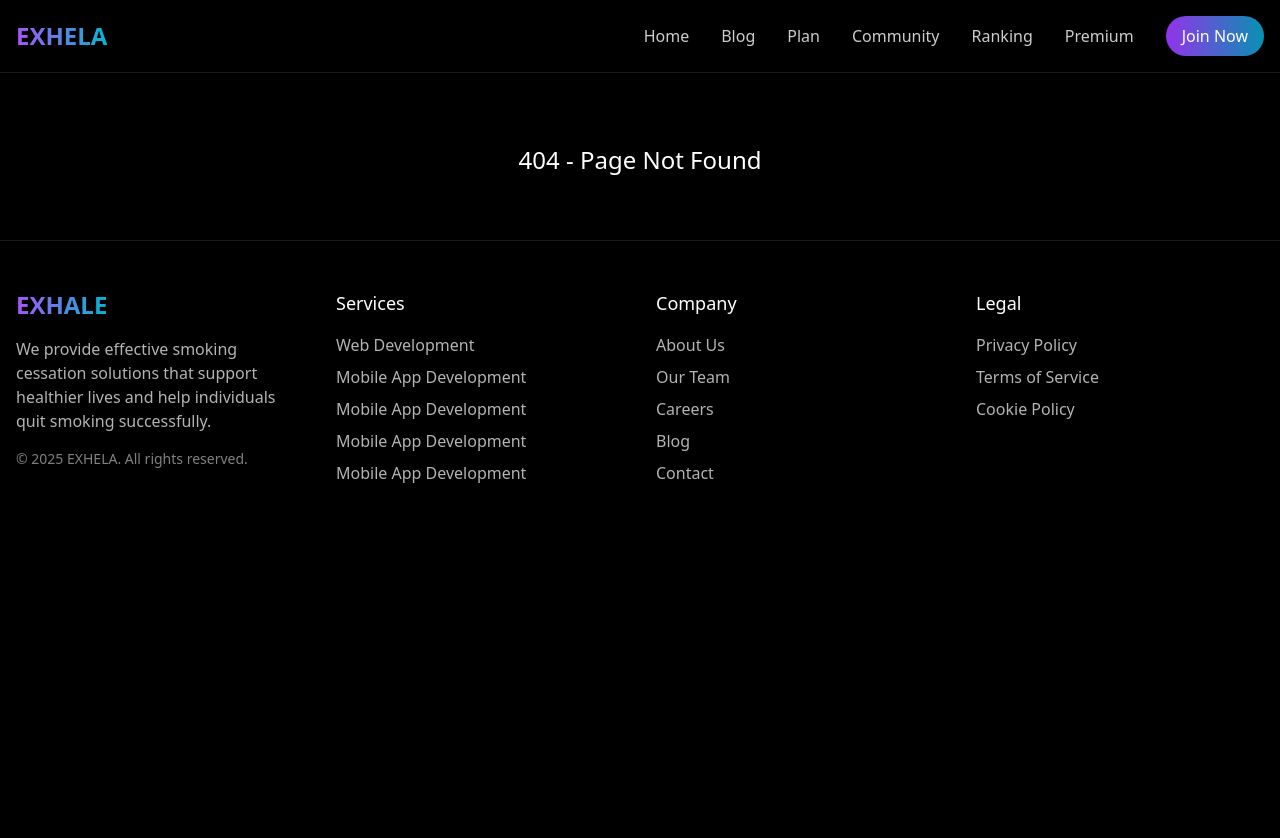
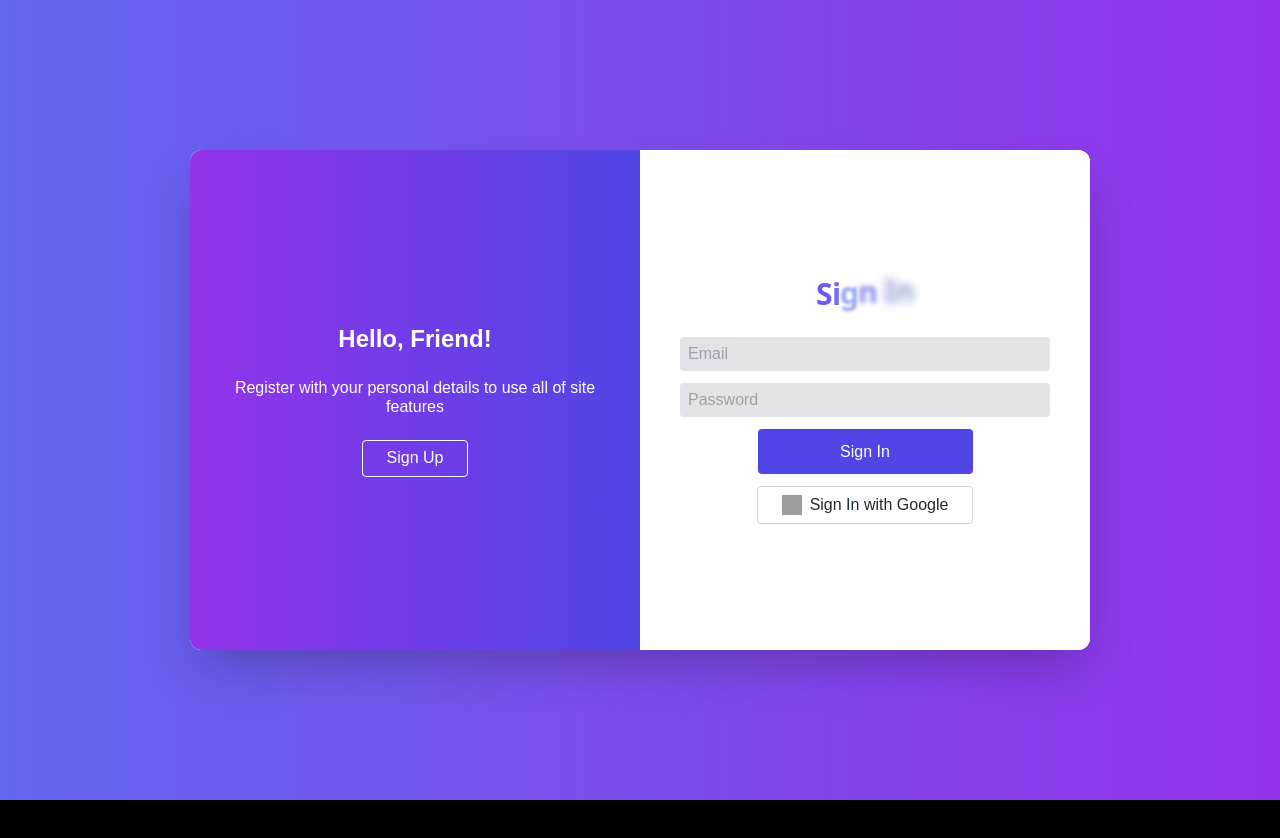
Before and after one commit to Vuong-king/FrontEnd_Smoking_Cessation, a React (Vite) app: page /login in a window 1280 px wide. Shown: the top 838 px of the page. After the commit the page ends 800 px from the top, so only its background shows below. Built offline with nearby package versions, Linux system fonts and the light colour scheme; grey boxes are pictures that could not be loaded.

Commit message:
AuthContainer - Sign In and Sign Up

```diff
--- a/package.json
+++ b/package.json
@@ -10,8 +10,12 @@
     "preview": "vite preview"
   },
   "dependencies": {
+    "@ant-design/icons": "^6.0.0",
     "antd": "^5.25.4",
+    "clsx": "^2.1.1",
+    "framer-motion": "^12.15.0",
     "lucide-react": "^0.511.0",
+    "motion": "^12.15.0",
     "react": "^19.1.0",
     "react-dom": "^19.1.0",
     "react-router-dom": "^7.6.1",
--- a/src/App.jsx
+++ b/src/App.jsx
@@ -2,15 +2,16 @@
 
 import { BrowserRouter as Router, Routes, Route } from "react-router-dom";
 import { Outlet } from "react-router-dom";
+import 'antd/dist/reset.css';
 
 // Layout
-
+import { Navbar } from "./layouts/Navbar";
+import { Footer } from "./layouts/Footer";
 
 
 // Pages
 import HomePages from "./pages/generic/home/HomePage";
-import { Navbar } from "./layouts/Navbar";
-import { Footer } from "./layouts/Footer";
+import AuthPage from "./pages/auth/AuthPage";
 
 
 // ===== Layout Wrapper =====
@@ -31,8 +32,8 @@ function App() {
       {/* <ScrollToTop /> */}
       <Routes>
         {/*  Route useuse layout */}
-        {/* <Route path="/login" element={<Login />} />
-        <Route path="/register" element={<Register />} />
+        <Route path="/login" element={<AuthPage />} />
+        {/* <Route path="/register" element={<Register />} />
         <Route path="forgot-password" element={<ForgotPassword />} /> */}
 
         {/*  Route not useuse layout */}
--- /dev/null
+++ b/src/components/auth/AuthContainer.jsx
@@ -0,0 +1,117 @@
+import React, { useState } from "react";
+import ColourfulText from "../ui/ColourfulText";
+
+const AuthContainer = () => {
+  const [isSignUp, setIsSignUp] = useState(false);
+
+  return (
+    <div className="min-h-screen flex items-center justify-center bg-gradient-to-r from-indigo-500 to-purple-600">
+      <div className="relative w-[900px] h-[500px] overflow-hidden bg-white rounded-xl shadow-2xl">
+        <div className="absolute top-0 left-0 w-full h-full">
+          <div className="absolute w-full h-full z-10">
+            {/* Sign Up Form */}
+            <div
+              className={`absolute top-0 left-0 w-1/2 h-full transition-transform duration-700 ease-in-out ${
+                isSignUp ? "translate-x-0 z-30" : "-translate-x-full z-10"
+              }`}
+            >
+              <div className="w-full h-full flex flex-col justify-center items-center p-10 bg-white">
+                <h2 className="text-3xl font-bold mb-6 text-gray-800">
+                    <ColourfulText text="Sign Up" />
+                </h2>
+                <input
+                  type="email"
+                  placeholder="Email"
+                  className="w-full p-2 mb-3 rounded bg-gray-500/20 backdrop-blur-sm placeholder-text-gray-200 text-gray-800 focus:outline-none"
+                />
+                <input
+                  type="password"
+                  placeholder="Password"
+                  className="w-full p-2 mb-3 rounded bg-gray-500/20 backdrop-blur-sm placeholder-text-gray-200 text-gray-800 focus:outline-none"
+                />
+                <input
+                  type="password"
+                  placeholder="Confirm Password"
+                  className="w-full p-2 mb-3 rounded bg-gray-500/20 backdrop-blur-sm placeholder-text-gray-200 text-gray-800 focus:outline-none"
+                />
+                <button className="bg-indigo-600 text-white px-6 py-2 rounded mb-3 transition-transform transform hover:scale-105 duration-200 w-[215px] h-[45px]">
+                  Sign Up
+                </button>
+                <button className="flex items-center justify-center border border-gray-300 px-6 py-2 rounded hover:bg-gray-100 hover:border-indigo-500 transition transform hover:scale-105 duration-200 text-gray-800 w-auto max-w-[250px]">
+                  <img
+                    src="https://www.svgrepo.com/show/475656/google-color.svg"
+                    alt="Google"
+                    className="w-5 h-5 mr-2"
+                  />
+                  Sign In with Google
+                </button>
+              </div>
+            </div>
+
+            {/* Sign In Form */}
+            <div
+              className={`absolute top-0 left-1/2 w-1/2 h-full transition-transform duration-700 ease-in-out ${
+                isSignUp ? "translate-x-full z-10" : "translate-x-0 z-30"
+              }`}
+            >
+              <div className="w-full h-full flex flex-col justify-center items-center p-10 bg-white">
+                <h2 className="text-3xl font-bold mb-6 text-gray-800">
+                  <ColourfulText text="Sign In" />
+                </h2>
+                <input
+                  type="email"
+                  placeholder="Email"
+                  className="w-full p-2 mb-3 rounded bg-gray-500/20 backdrop-blur-sm placeholder-text-gray-200 text-gray-800 focus:outline-none"
+                />
+                <input
+                  type="password"
+                  placeholder="Password"
+                  className="w-full p-2 mb-3 rounded bg-gray-500/20 backdrop-blur-sm placeholder-text-gray-200 text-gray-800 focus:outline-none"
+                />
+                <button className="bg-indigo-600 text-white px-6 py-2 rounded mb-3 transition-transform transform hover:scale-105 duration-200 w-[215px] h-[45px]">
+                  Sign In
+                </button>
+                <button className="flex items-center justify-center border border-gray-300 px-6 py-2 rounded hover:bg-gray-100 hover:border-indigo-500 transition transform hover:scale-105 duration-200 text-gray-800 w-auto max-w-[250px]">
+                  <img
+                    src="https://www.svgrepo.com/show/475656/google-color.svg"
+                    alt="Google"
+                    className="w-5 h-5 mr-2"
+                  />
+                  Sign In with Google
+                </button>
+              </div>
+            </div>
+          </div>
+
+          {/* Overlay */}
+          <div
+            className={`absolute top-0 left-0 w-1/2 h-full transition-transform duration-1000 ease-in-out z-20 ${
+              isSignUp ? "translate-x-full" : "translate-x-0"
+            }`}
+          >
+            <div className="w-full h-full bg-gradient-to-r from-purple-600 to-indigo-600 flex items-center justify-center text-white p-10">
+              <div className="text-center space-y-6">
+                <h2 className="text-2xl font-bold">
+                  {isSignUp ? "Welcome Back!" : "Hello, Friend!"}
+                </h2>
+                <p>
+                  {isSignUp
+                    ? "Enter your personal details to use all of site features"
+                    : "Register with your personal details to use all of site features"}
+                </p>
+                <button
+                  onClick={() => setIsSignUp(!isSignUp)}
+                  className="border border-white px-6 py-2 rounded hover:bg-white hover:text-purple-600 transition"
+                >
+                  {isSignUp ? "Sign In" : "Sign Up"}
+                </button>
+              </div>
+            </div>
+          </div>
+        </div>
+      </div>
+    </div>
+  );
+};
+
+export default AuthContainer;
--- /dev/null
+++ b/src/components/ui/ColourfulText.jsx
@@ -0,0 +1,52 @@
+
+import React, { useState, useEffect } from "react";
+import { motion } from "framer-motion";
+
+export default function ColourfulText({ text }) {
+    const colors = [
+        "#6a5af9",
+        "#736dfc",
+        "#7f81fd",
+        "#8c95fd",
+        "#99a9fd",
+        "#a6bdfd",
+        "#b3d0fc",
+        "#c1e3fa",
+        "#cdf0f9",
+        "#1ecbe1"
+    ];
+
+    const [currentColors, setCurrentColors] = useState(colors);
+    const [count, setCount] = useState(0);
+
+    useEffect(() => {
+        const interval = setInterval(() => {
+            const shuffled = [...colors].sort(() => Math.random() - 0.5);
+            setCurrentColors(shuffled);
+            setCount((prev) => prev + 1);
+        }, 5000);
+
+        return () => clearInterval(interval);
+    }, []);
+
+    return text.split("").map((char, index) => (
+        <motion.span
+            key={`${char}-${count}-${index}`}
+            initial={{ y: 0 }}
+            animate={{
+                color: currentColors[index % currentColors.length],
+                y: [0, -3, 0],
+                scale: [1, 1.01, 1],
+                filter: ["blur(0px)", "blur(5px)", "blur(0px)"],
+                opacity: [1, 0.8, 1],
+            }}
+            transition={{
+                duration: 0.5,
+                delay: index * 0.05,
+            }}
+            className="inline-block whitespace-pre font-sans tracking-tight"
+        >
+            {char}
+        </motion.span>
+    ));
+}
--- /dev/null
+++ b/src/pages/auth/AuthPage.jsx
@@ -0,0 +1,11 @@
+import AuthContainer from "../../components/auth/AuthContainer";
+
+
+
+export default function AuthPage() {
+
+
+  return (
+    <AuthContainer/>
+  );
+}
```
Also changed, not shown: 1 other file (tests, documents, lock files or other folders).
